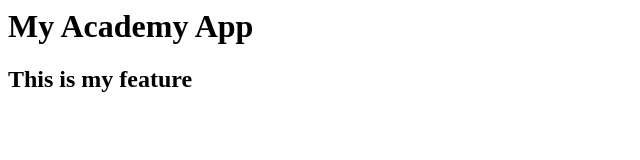
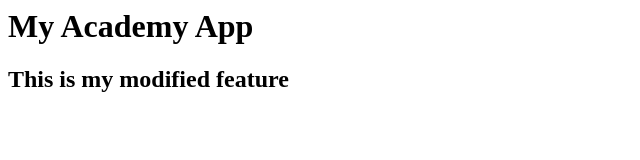
Before and after one commit to kanantapdigli/myacademyapp-pb401, a plain HTML site: page index.html in a window 1280 px wide. Shown: the whole page, without its empty margins (0-640 px from the left). Drawn offline with Linux system fonts and the light colour scheme.

Commit message:
my feature modified

```diff
--- a/index.html
+++ b/index.html
@@ -4,6 +4,6 @@
     </head>
     <body>
         <h1>My Academy App</h1>
-        <h2>This is my feature</h2>
-    </body>
+        <h2>This is my modified feature</h2>
+        </body>
 </html>
```
Also changed, not shown: 1 other file.
